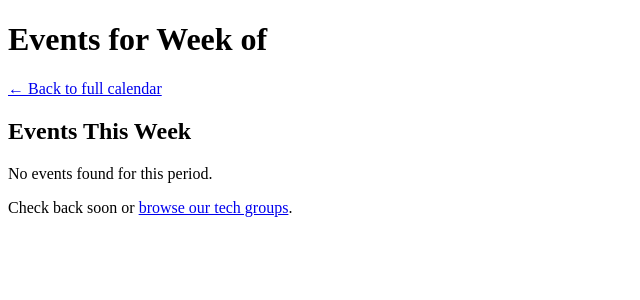
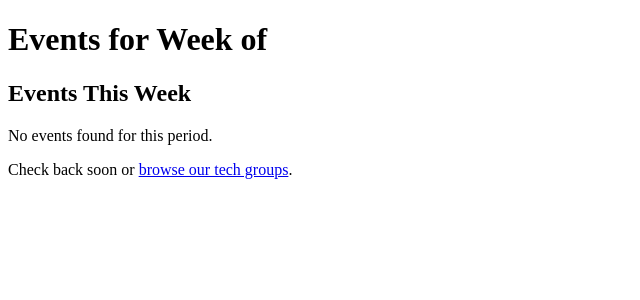
Before and after one commit to rosskarchner/next.dctech.events, a Flask app: template site/templates/week_page.html in a window 1280 px wide. Shown: the top 300 px of the page, without its empty margins (0-640 px from the left). Run offline with Flask 3, Linux system fonts and the light colour scheme; the template is opened without the code that fills it, so the values that code supplies are empty.

Commit message:
Remove the duplicate "back to calendar" link on week pages
base.html already renders a "Back to all events" link above the page
content on any page without a sidebar (which includes week pages), so
week_page.html's own "Back to full calendar" line was a second,
redundant link to the same place.

Co-Authored-By: Claude Sonnet 5 <noreply@anthropic.com>

```diff
--- a/site/templates/week_page.html
+++ b/site/templates/week_page.html
@@ -32,7 +32,6 @@
 <div class="week-container">
     <header class="week-header">
         <h1>Events for Week of {{ week_start_formatted }}</h1>
-        <p><a href="/">&larr; Back to full calendar</a></p>
     </header>
 
     <section class="events-section">
```
